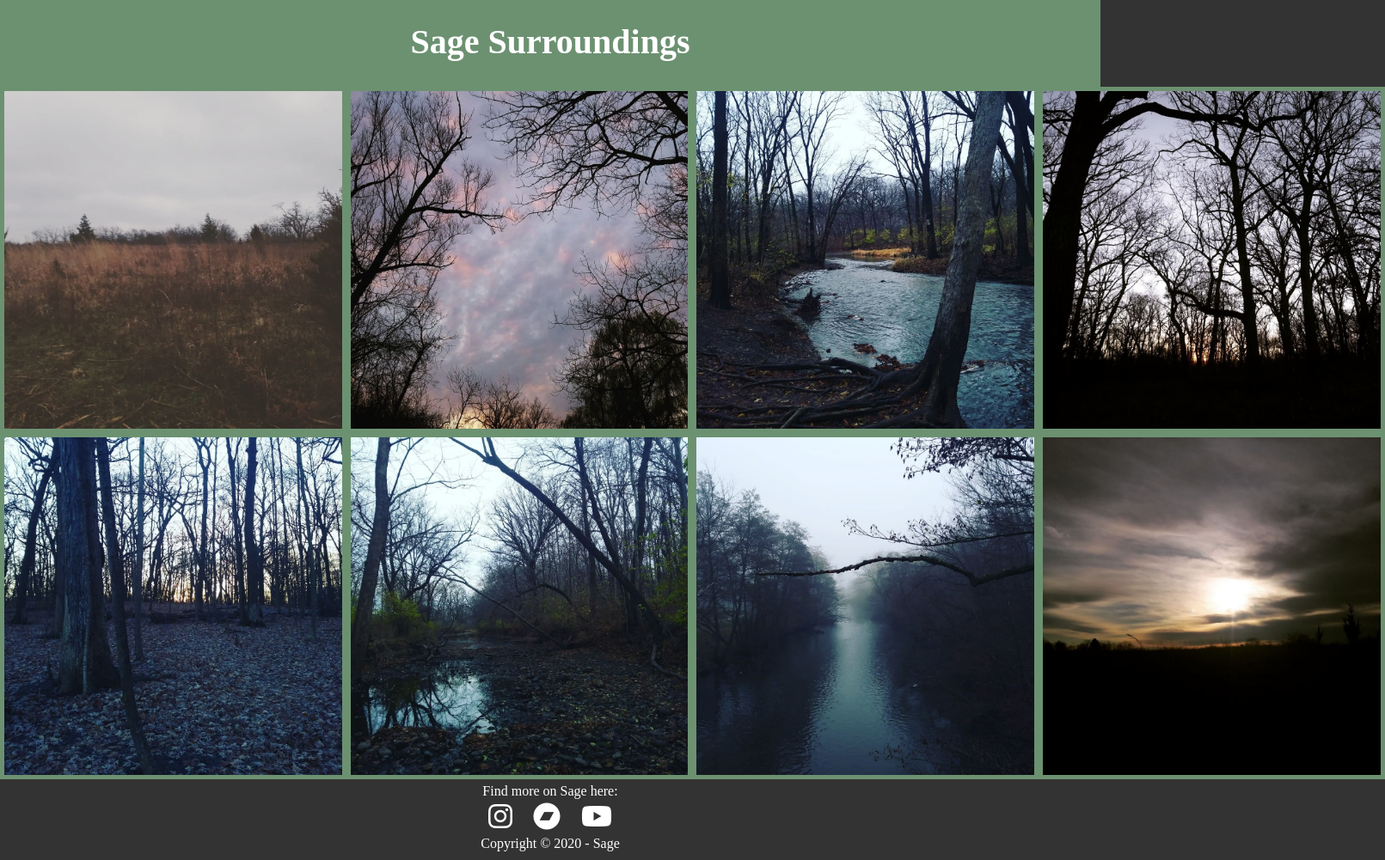
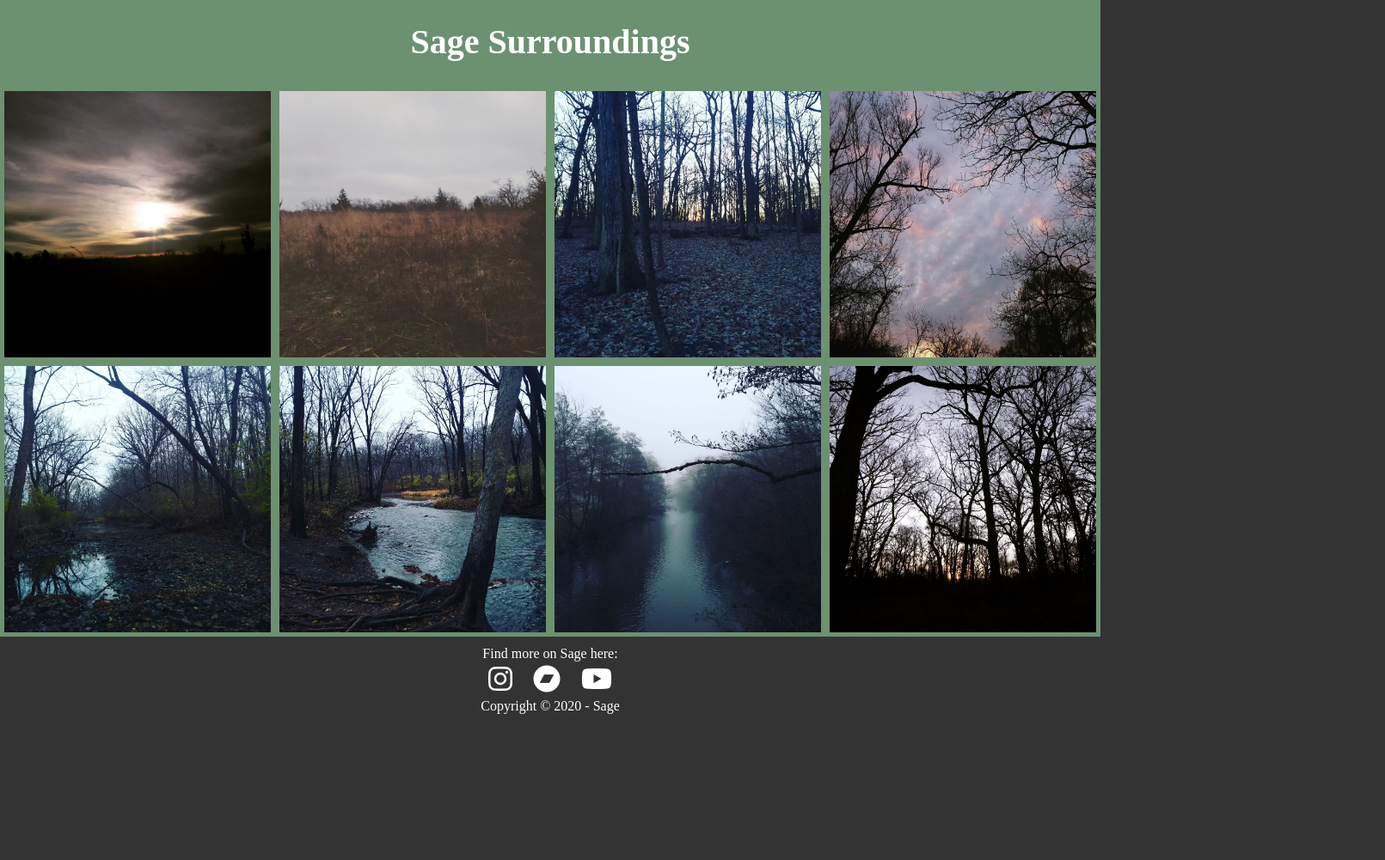
Before and after one commit to BartSakowski/sage-black-metal, a plain HTML site: page index.html in a window 1280 px wide. Shown: the part 2255-3256 px from the top of the page at 86% size, 1611 px wide, since content can reach past the window. After the commit the page ends 3096 px from the top, so only its background shows below. Drawn offline with Linux system fonts and the light colour scheme; a web font is replaced by a local one.

Commit message:
style changes for img

```diff
--- a/css/style.css
+++ b/css/style.css
@@ -170,20 +170,21 @@ a {
   margin: 0;
   background-color: #6c9171;
   color: #fff;
-
 }
 
-.photos .row {
-  display: flex;
-  width: 100vh;
-  height: 100vh;
+.photo-container {
+  display: grid;
+  grid-template-columns: auto auto auto auto;
+  grid-template-rows: auto auto;
 }
 
-.photos img {
-  display: flex;
-  width: 50.34vh;
+.photo-container img {
+  width: 100%;
+  height: auto;
   padding: 5px;
 }
+
+
 
 /* Footer */
 .footer {
--- a/index.html
+++ b/index.html
@@ -125,25 +125,16 @@
       <header class="section-header">
         <h2>Sage Surroundings</h2>
       </header>
-      <div class="row">
-        <div class="column">
+      <div class="photo-container">
+        <img src="images/InstaPics/insta8.jpg" alt="">
         <img src="images/InstaPics/insta1.jpg" alt="">
         <img src="images/InstaPics/insta2.jpg" alt="">
-        </div>
-        <div class="column">
         <img src="images/InstaPics/insta3.jpg" alt="">
         <img src="images/InstaPics/insta4.jpg" alt="">
-        </div>
-        <div class="column">
         <img src="images/InstaPics/insta5.jpg" alt="">
         <img src="images/InstaPics/insta6.jpg" alt="">
+        <img src="images/InstaPics/insta7.jpg" alt="">
       </div>
-        <div class="column">
-          <img src="images/InstaPics/insta7.jpg" alt="">
-          <img src="images/InstaPics/insta8.jpg" alt="">
-        </div>
-      </div>
-
     </section>
   </main>
 
```
Lines whose indentation alone changed are shown as unchanged.
